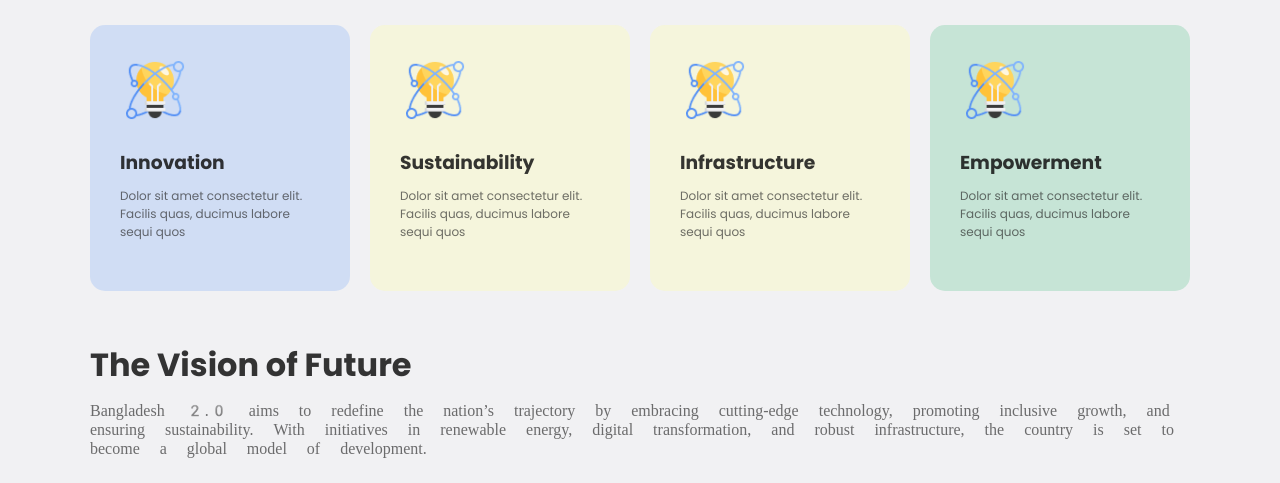
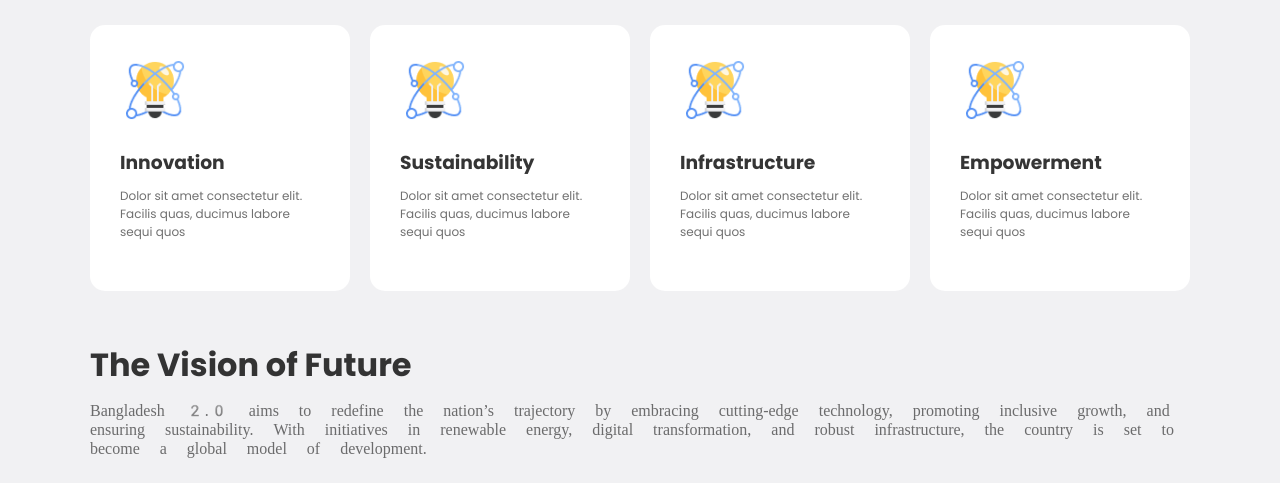
Before and after one commit to mdimu29ail/Bangladesh-2.0Assigment-1, a plain HTML site: page index.html in a window 1280 px wide. Shown: the part 713-1196 px from the top of the page. Drawn offline with Linux system fonts and the light colour scheme; a web font is replaced by a local one.

Commit message:
last commit

```diff
--- a/index.html
+++ b/index.html
@@ -48,28 +48,28 @@
 
         </div>
         <div class="Vision-boxs">
-          <div class="Vision-box">
+          <div class="Vision-box bak-color">
             <img src="img/card-icon.png" alt="">
             <h3>Innovation</h3>
             <p>Dolor sit amet consectetur elit. Facilis quas, ducimus labore sequi quos
             </p>
 
           </div>
-          <div class="Vision-box">
+          <div class="Vision-box bak-color">
             <img src="img/card-icon.png" alt="">
             <h3>Sustainability</h3>
             <p>Dolor sit amet consectetur elit. Facilis quas, ducimus labore sequi quos
             </p>
 
           </div>
-          <div class="Vision-box">
+          <div class="Vision-box bak-color">
             <img src="img/card-icon.png" alt="">
             <h3>Infrastructure</h3>
             <p>Dolor sit amet consectetur elit. Facilis quas, ducimus labore sequi quos
             </p>
 
           </div>
-          <div class="Vision-box">
+          <div class="Vision-box bak-color">
             <img src="img/card-icon.png" alt="">
             <h3>Empowerment</h3>
             <p>Dolor sit amet consectetur elit. Facilis quas, ducimus labore sequi quos
--- a/style/style.css
+++ b/style/style.css
@@ -216,7 +216,15 @@ section#Quote-Section {
   color: crimson;
   font-size: 23px;
 }
-
+.bak-color {
+  background: white;
+}
+.bak-color:first-child {
+  background: white;
+}
+.bak-color:last-child {
+  background: white;
+}
 /* Matter style */
 #Your-Opinion-Matters {
   margin-top: 50px;
```
